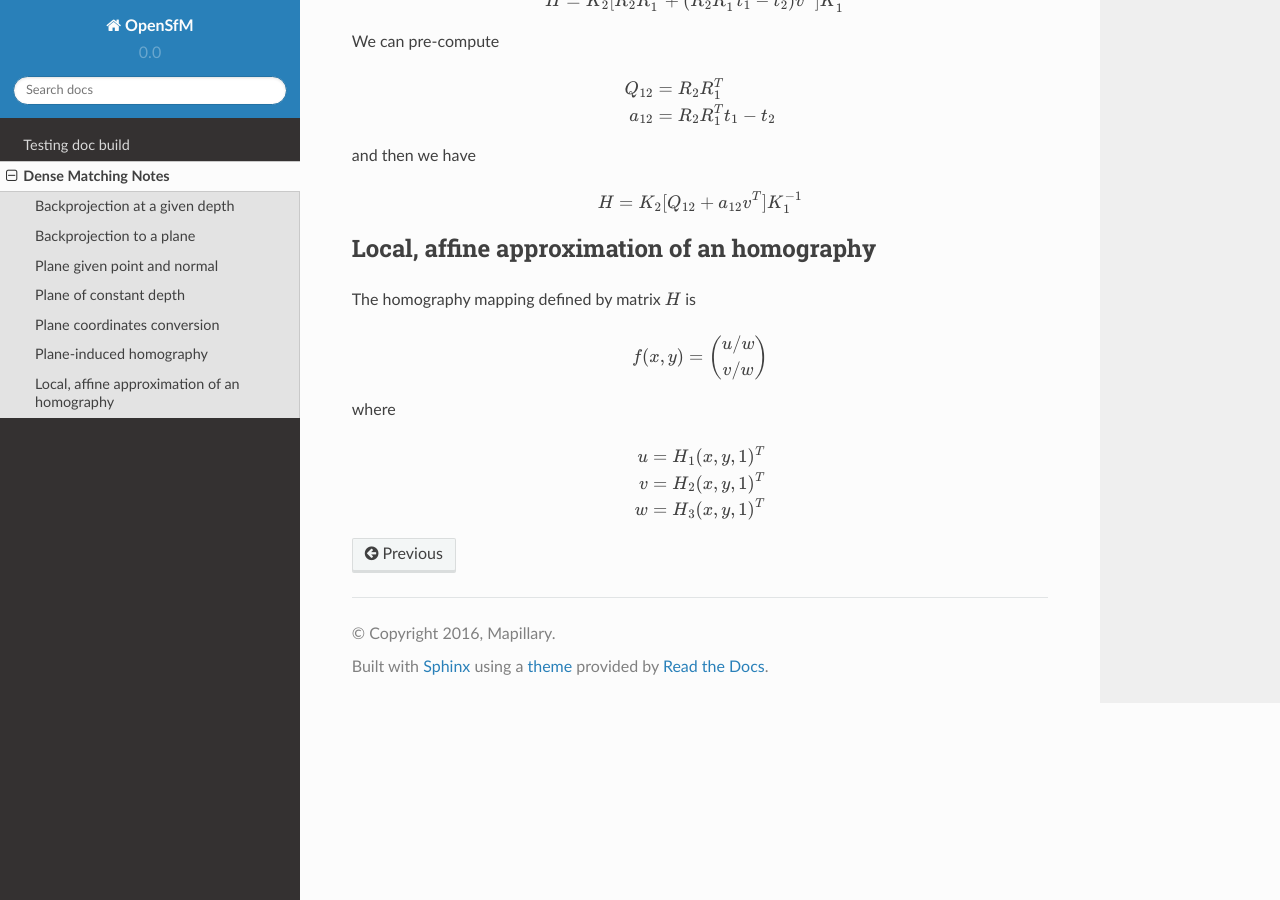
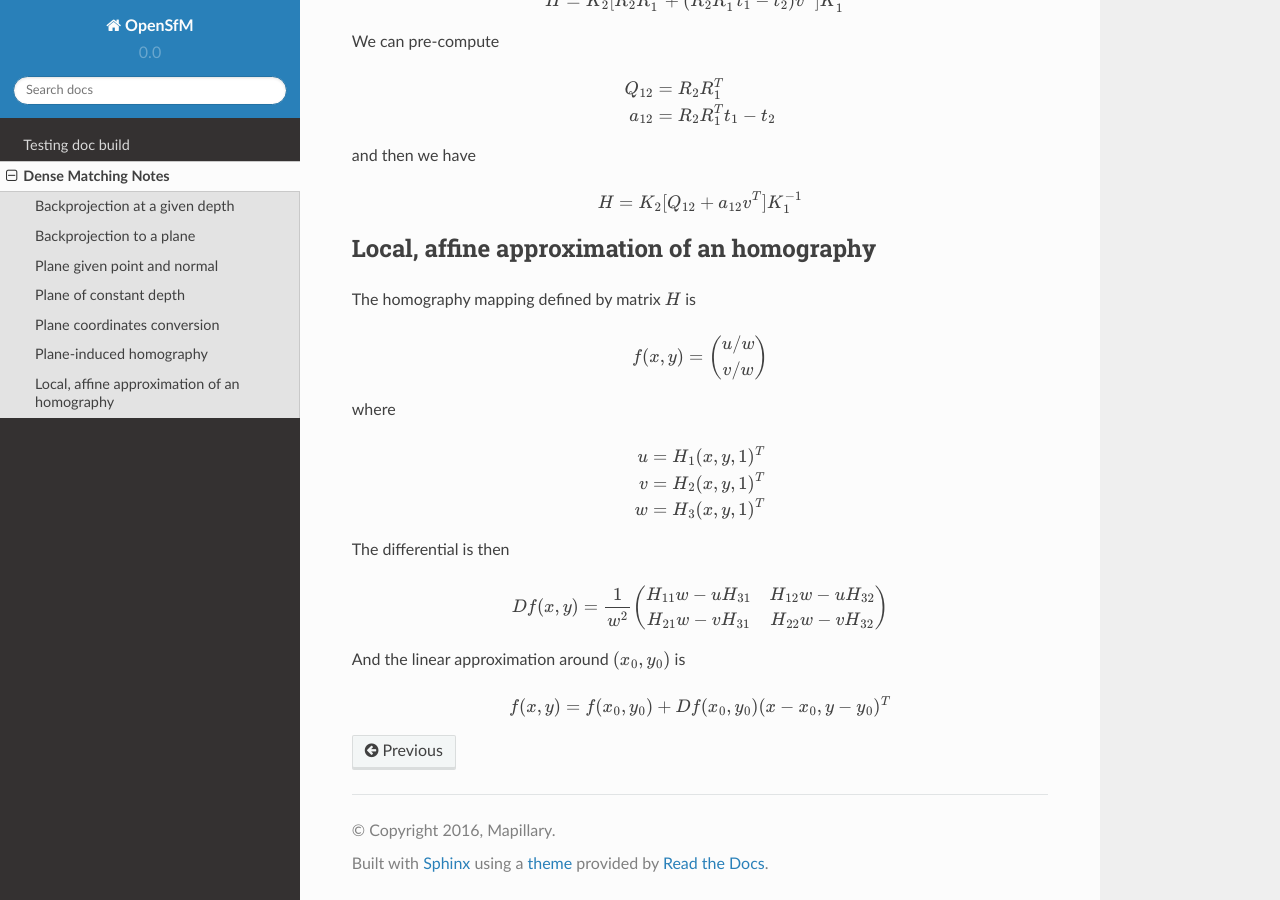
Before and after one commit to mapillary/OpenSfM, a Sphinx documentation site: the page built from doc/source/dense.rst, in a window 1280 px wide and 900 px high, scrolled down 1261 px. Built offline with Sphinx 7.4.7 and the Read the Docs theme 2.0.0, drawn with Linux system fonts in a browser that asks for light colours.

```diff
--- a/doc/source/dense.rst
+++ b/doc/source/dense.rst
@@ -100,7 +100,9 @@
    v &= H_2 (x, y, 1)^T \\
    w &= H_3 (x, y, 1)^T
 
-.. math:
+The differential is then
+
+.. math::
 
    Df(x, y) = \frac{1}{w^2}
       \begin{pmatrix}
@@ -108,6 +110,8 @@
          H_{21} w - v H_{31}  &  H_{22} w - v H_{32}
       \end{pmatrix}
 
-.. math:
+And the linear approximation around :math:`(x_0, y_0)` is
+
+.. math::
 
    f(x, y) = f(x_0, y_0) + Df(x_0, y_0)(x - x_0, y - y_0)^T
```
Also changed, not shown: 2 other files.
